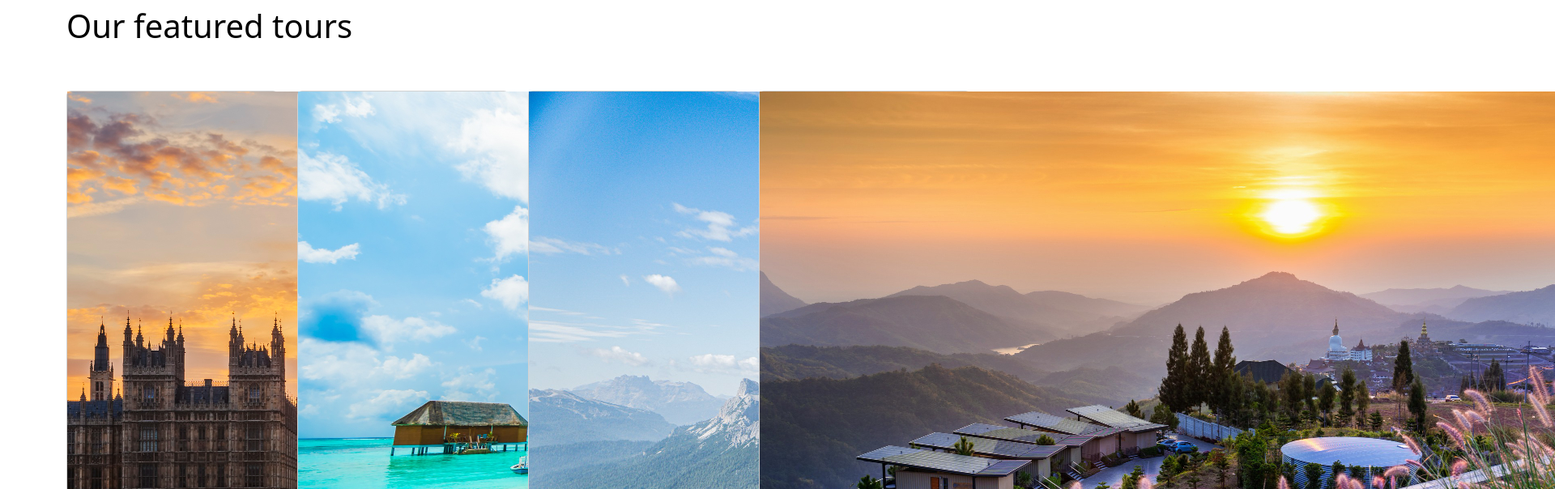
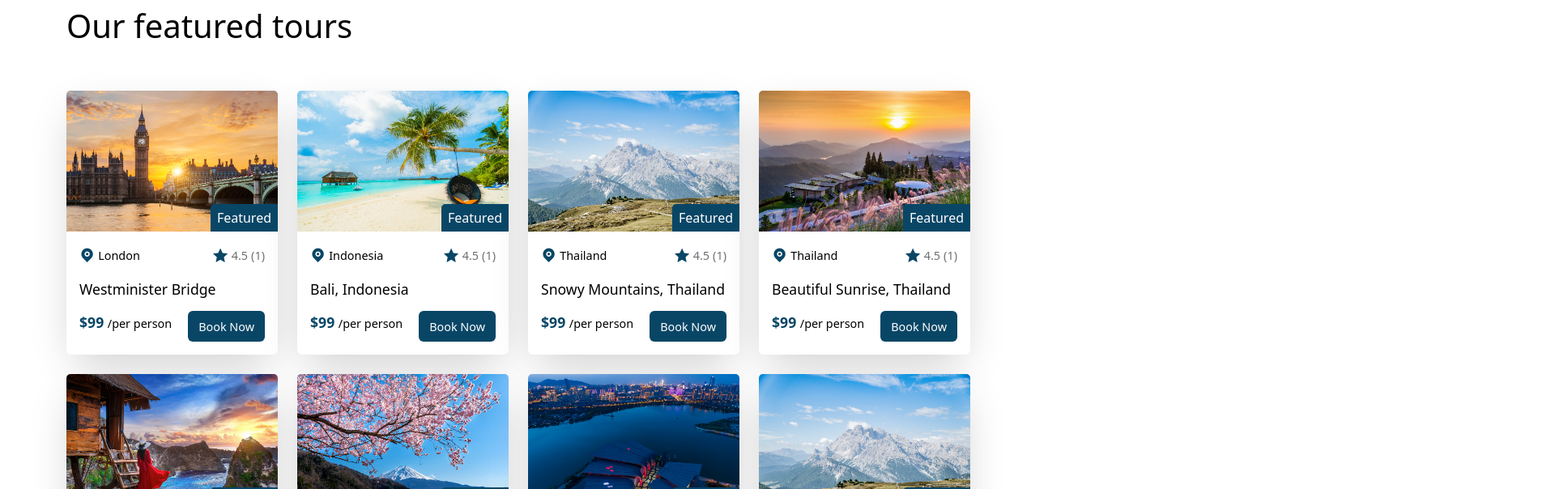
Before and after one commit to Shehan-lakshitha/Pearl, a React (Create React App) app in the folder frontend/: page /home in a window 1280 px wide. Shown: the part 1132-1736 px from the top of the page at 81% size, 1920 px wide, since content can reach past the window. Built offline with nearby package versions, Linux system fonts and the light colour scheme; a web font is replaced by a local one.

Commit message:
edited tour-card.css

```diff
--- a/frontend/src/shared/tour-card.css
+++ b/frontend/src/shared/tour-card.css
@@ -0,0 +1,81 @@
+.tour_img img{
+    width: 100%;
+    border-radius: 5px 5px 0 0;
+}
+.card{
+    border: none !important;
+    box-shadow: rgba(0, 0, 0, 0.2) 0px 18px 50px -10px;
+}
+.tour_img{
+    position: relative;
+}
+.tour_img span{
+    position: absolute;
+    bottom: 0;
+    right: 0;
+    width: max-content;
+    height: max-content;
+    z-index: 10;
+    background: var(--primary-color);
+    color: #fff;
+    padding: 0.3rem 0.5rem;
+    border-radius: 5px 0 0px 0;
+}
+
+.card_top span i{
+    color: var(--primary-color);
+}
+.tour_rating{
+    font-size: .9rem;
+    color: var(--text-color);
+}
+.tour_location{
+    color: var(--heading-color);
+    font-weight: 500;
+    font-size: .9rem;
+}
+
+.tour_rating i, .tour_location i{
+    font-size: 1.2rem;
+}
+
+.tour_title{
+    margin-top: 1rem;
+    font-size: 1.1rem;
+    cursor: pointer;
+}
+.tour_title a{
+    text-decoration: none;
+    color: var(--heading-color);
+    transition: .3s;
+}
+
+.tour_title a:hover{
+    color: var(--secondary-color);
+}
+.card_bottom h5{
+    color: var(--primary-color);
+    font-size: 1.1rem;
+    font-weight: 700;
+}
+.card_bottom h5 span{
+    color: #000;
+    font-size: .9rem;
+    font-weight: 500;
+}
+
+.booking_btn{
+    background: var(--primary-color) !important;
+    cursor: pointer;
+    padding: 0.2rem;
+}
+
+.booking_btn a{
+    text-decoration: none;
+    font-size: .9rem;
+    color: #fff;
+    font-weight: 500;
+}
+.booking_btn a:hover{
+    color: #fff;
+}
```
Also changed, not shown: frontend/src/shared/TourCard.jsx (+6 -2 lines).
